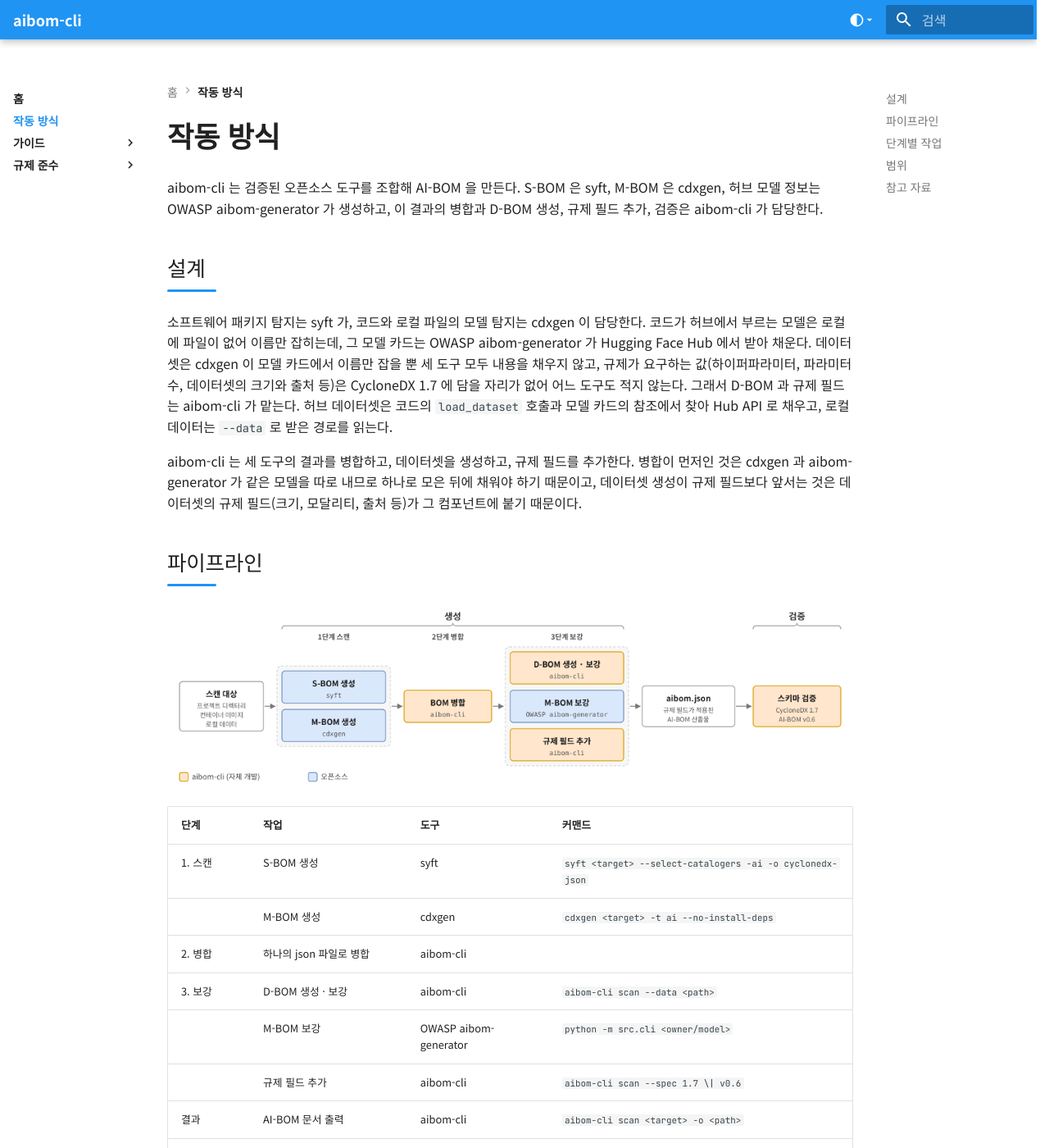
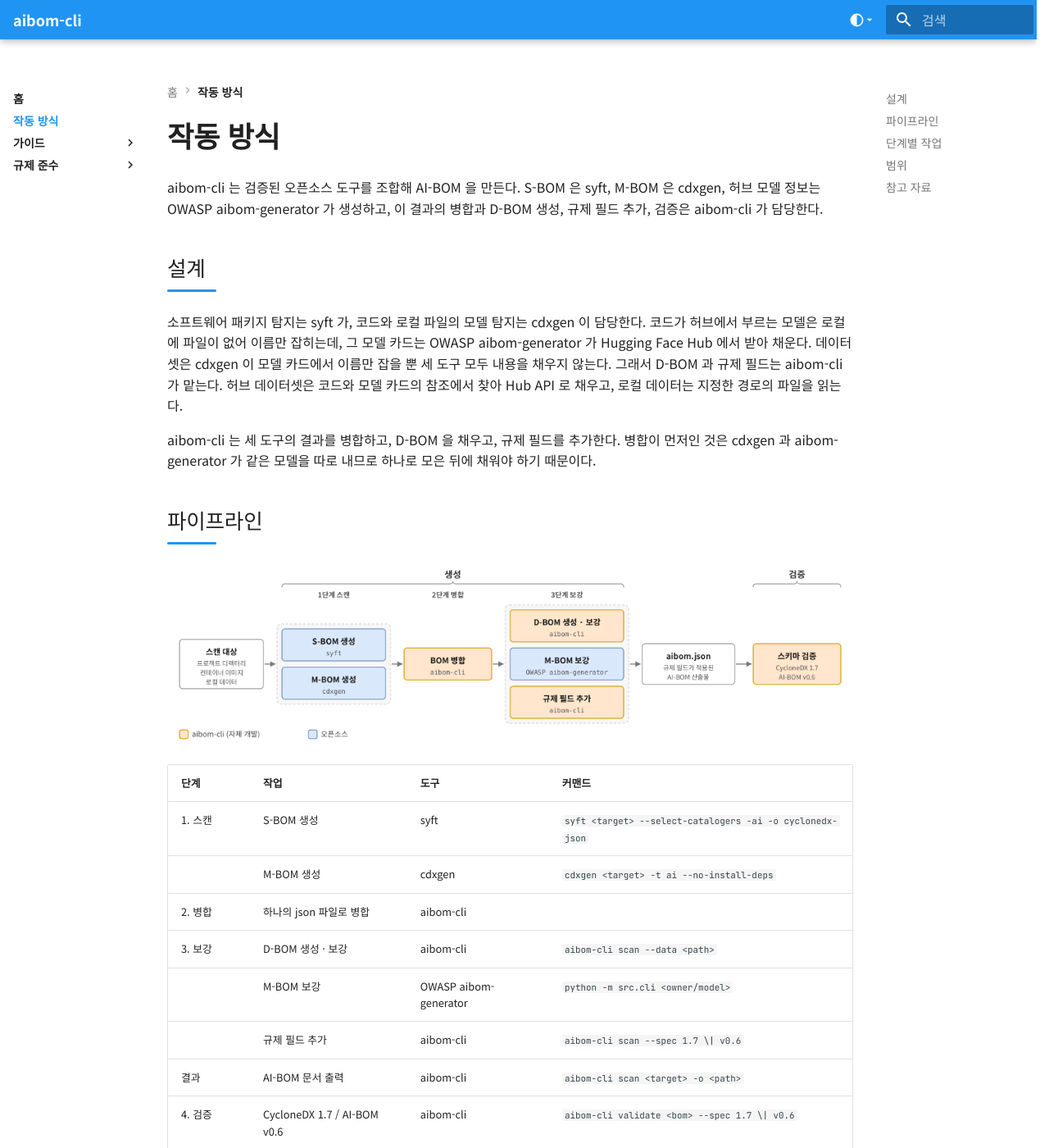
Before and after one commit to ai-devtestsecops-os/sure-aibom, an MkDocs documentation site: the page built from docs/about.md, in a window 1280 px wide and 1400 px high. Shown: the whole window at 82% size. Built offline with MkDocs 1.6.1 and Material for MkDocs 9.7.7, drawn with Linux system fonts in a browser that asks for light colours; some of the changed text lies outside the part shown.

Commit message:
docs: tighten the design section and credit datasets-server for dataset size and statistics

```diff
--- a/docs/about.md
+++ b/docs/about.md
@@ -7,13 +7,11 @@ aibom-cli 는 검증된 오픈소스 도구를 조합해 AI-BOM 을 만든다. S
 
 소프트웨어 패키지 탐지는 syft 가, 코드와 로컬 파일의 모델 탐지는 cdxgen 이 담당한다. 코드가 허브에서 부르는 모델은 로컬에 파일이 없어
 이름만 잡히는데, 그 모델 카드는 OWASP aibom-generator 가 Hugging Face Hub 에서 받아 채운다. 데이터셋은 cdxgen 이 모델 카드에서 이름만
-잡을 뿐 세 도구 모두 내용을 채우지 않고, 규제가 요구하는 값(하이퍼파라미터, 파라미터 수, 데이터셋의 크기와 출처 등)은 CycloneDX 1.7 에
-담을 자리가 없어 어느 도구도 적지 않는다. 그래서 D-BOM 과 규제 필드는 aibom-cli 가 맡는다. 허브 데이터셋은 코드의 `load_dataset` 호출과
-모델 카드의 참조에서 찾아 Hub API 로 채우고, 로컬 데이터는 `--data` 로 받은 경로를 읽는다.
+잡을 뿐 세 도구 모두 내용을 채우지 않는다. 그래서 D-BOM 과 규제 필드는 aibom-cli 가 맡는다. 허브 데이터셋은 코드와 모델 카드의 참조에서
+찾아 Hub API 로 채우고, 로컬 데이터는 지정한 경로의 파일을 읽는다.
 
-aibom-cli 는 세 도구의 결과를 병합하고, 데이터셋을 생성하고, 규제 필드를 추가한다. 병합이 먼저인 것은 cdxgen 과 aibom-generator 가
-같은 모델을 따로 내므로 하나로 모은 뒤에 채워야 하기 때문이고, 데이터셋 생성이 규제 필드보다 앞서는 것은 데이터셋의 규제 필드(크기, 모달리티,
-출처 등)가 그 컴포넌트에 붙기 때문이다.
+aibom-cli 는 세 도구의 결과를 병합하고, D-BOM 을 채우고, 규제 필드를 추가한다. 병합이 먼저인 것은 cdxgen 과 aibom-generator 가
+같은 모델을 따로 내므로 하나로 모은 뒤에 채워야 하기 때문이다.
 
 ## 파이프라인
 
@@ -38,7 +36,7 @@ aibom-cli 는 세 도구의 결과를 병합하고, 데이터셋을 생성하고
 - **S-BOM 생성 (syft)**: 패키지 매니페스트와 설치된 패키지에서 소프트웨어 컴포넌트를 찾는다.
 - **M-BOM 생성 (cdxgen)**: 코드의 `from_pretrained` 호출, 로컬 모델(`config.json`, 모델 카드 README.md, gguf, Modelfile)에서 모델 컴포넌트를 만든다.
 - **병합 (aibom-cli)**: 두 문서를 하나로 합친다. 같은 컴포넌트는 purl 이나 경로로 알아보고 하나로 두며, 루트 컴포넌트 하나 아래로 관계를 잇는다.
-- **D-BOM 생성 · 보강 (aibom-cli)**: 데이터셋 참조는 두 곳에서 온다. cdxgen 이 로컬 모델의 모델 카드에서 이름만 적어 둔 데이터셋 컴포넌트와, 코드의 `load_dataset` 호출이다. 둘 다 허브 API 로 정보(정식 id, 라이선스, 크기, 모달리티, 열 통계)를 받아 채우고, `--data` 로 지정한 로컬 데이터는 파일을 직접 읽어 컴포넌트를 만든다.
+- **D-BOM 생성 · 보강 (aibom-cli)**: 데이터셋 참조는 두 곳에서 온다. cdxgen 이 로컬 모델의 모델 카드에서 이름만 적어 둔 데이터셋 컴포넌트와, 코드의 `load_dataset` 호출이다. 둘 다 Hub API 로 정식 id, 라이선스, 모달리티를 받고, 크기와 열 통계는 datasets-server 에서 받아 채운다. `--data` 로 지정한 로컬 데이터는 파일을 직접 읽어 컴포넌트를 만든다.
 - **M-BOM 보강 (OWASP aibom-generator)**: 허브에서 부른 모델의 카드 정보를 받아 모델 컴포넌트를 채운다.
 - **규제 필드 추가 (aibom-cli)**: EU AI Act, ISO/IEC 42001, NIST AI RMF 가 요구하는 필드를 `--spec` 에 따라 properties 또는 AI-BOM v0.6 필드로 넣는다. 두 방식은 [규제 준수](compliance/index.md)에 있다.
 - **검증 (aibom-cli)**: `validate` 명령이 BOM 을 CycloneDX 1.7 또는 AI-BOM v0.6 (CycloneDX) 스키마로 검증한다. `scan` 과는 별도로 돈다.
```
